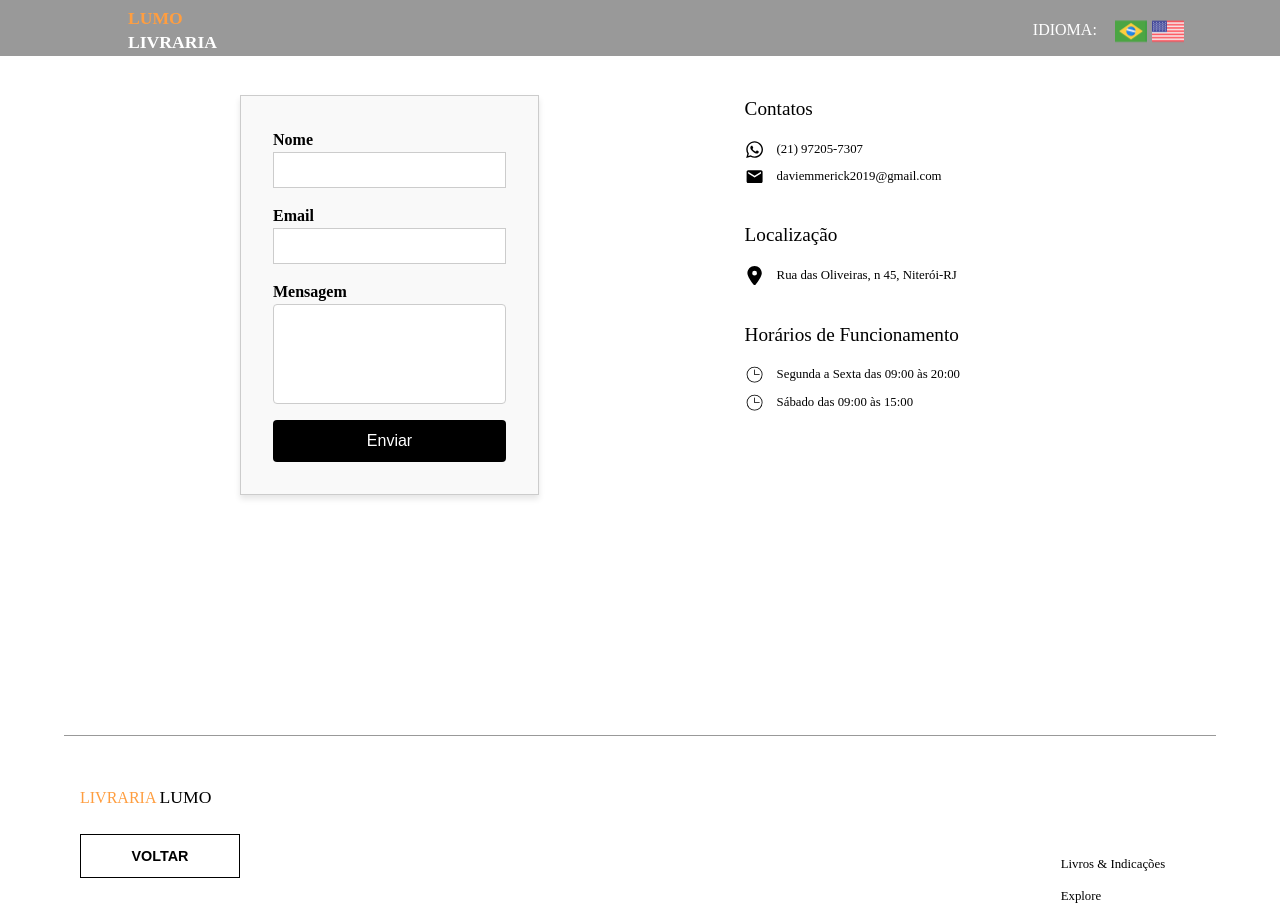
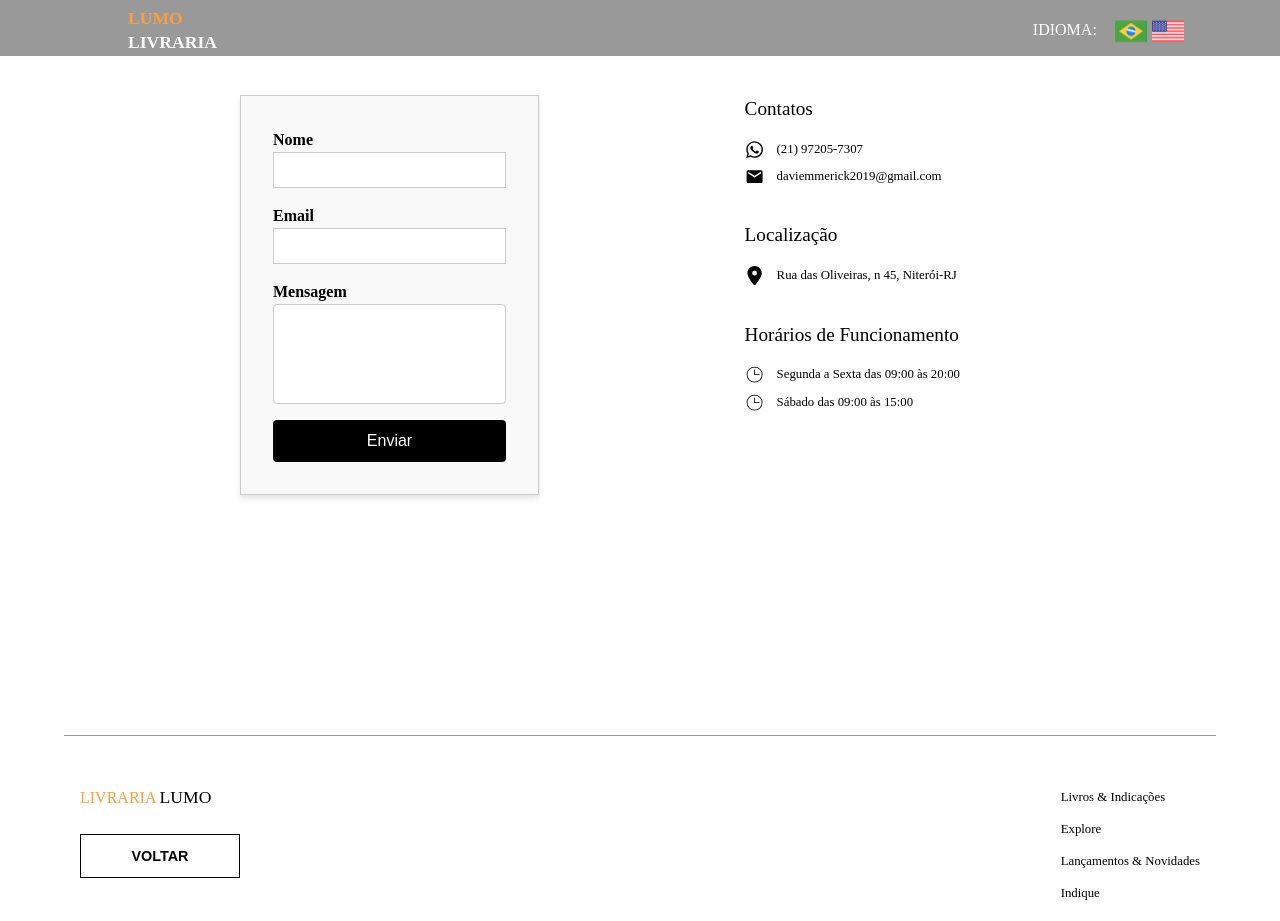
Before and after one commit to DaviEmmerick/api-library-front-end, a React (Vite) app: page /contact in a window 1280 px wide. Shown: the top 921 px of the page. Built offline with nearby package versions, Linux system fonts and the light colour scheme; a web font is replaced by a local one.

Commit message:
fix: text location

```diff
--- a/src/components/footer/index.styles.ts
+++ b/src/components/footer/index.styles.ts
@@ -92,7 +92,7 @@ export const Topics = styled.div`
   justify-content: flex-end;
   position: absolute;
   right: 5rem;
-  top: 106%;
+  margin-top: -16rem; //Alterar depois
 `;
 
 export const Marketing = styled.p`
--- a/src/pages/homepage/index.tsx
+++ b/src/pages/homepage/index.tsx
@@ -21,7 +21,9 @@ export const HomePage = () => {
           <About>
             <Link to="/about">{t("about_us")}</Link>
           </About>
-          <Contact>{t("contact")}</Contact>
+          <Contact>
+            <Link to="/contact">{t("contact")}</Link>
+          </Contact>
         </Information>
       </Background>
     </div>
```
